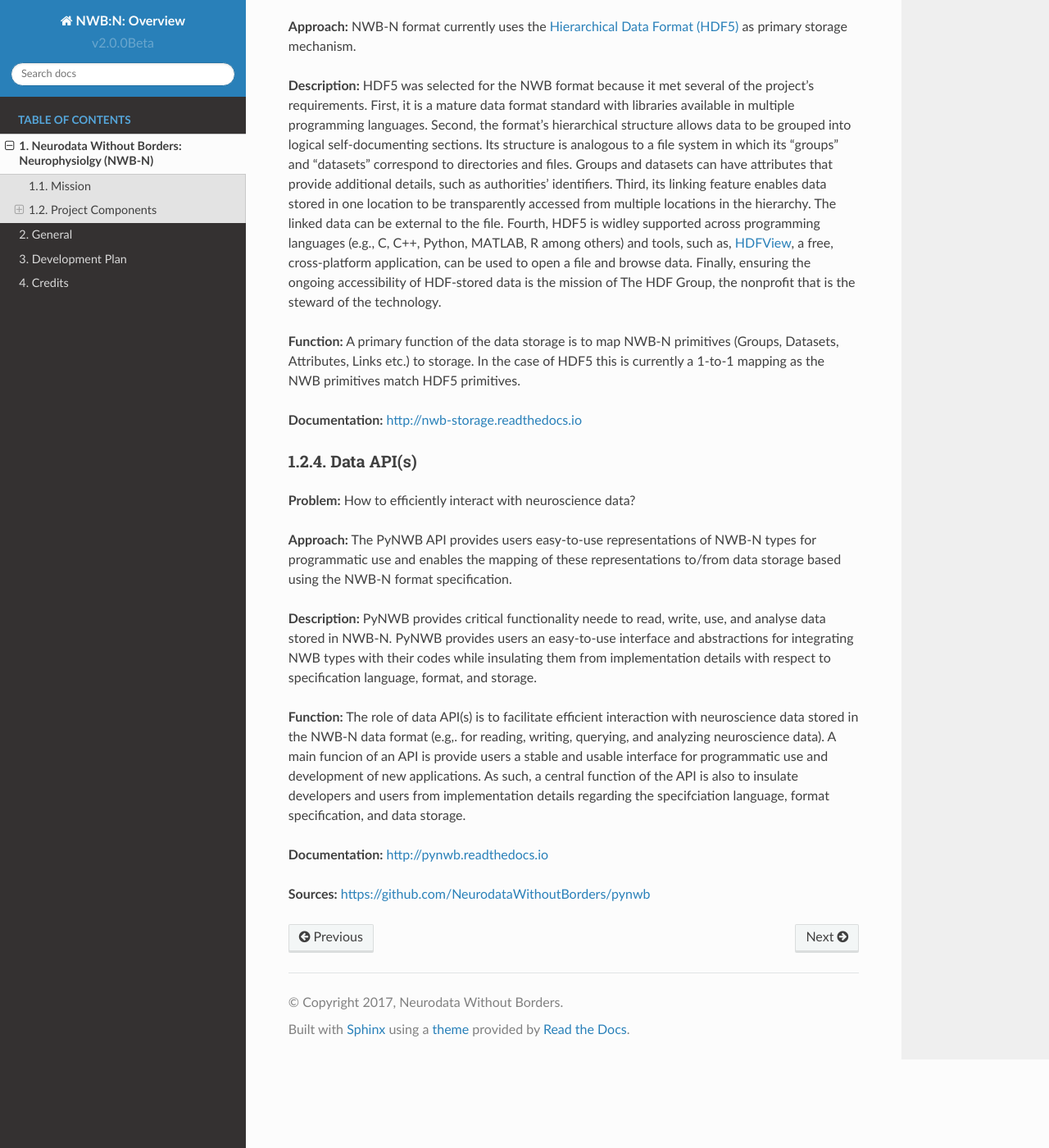
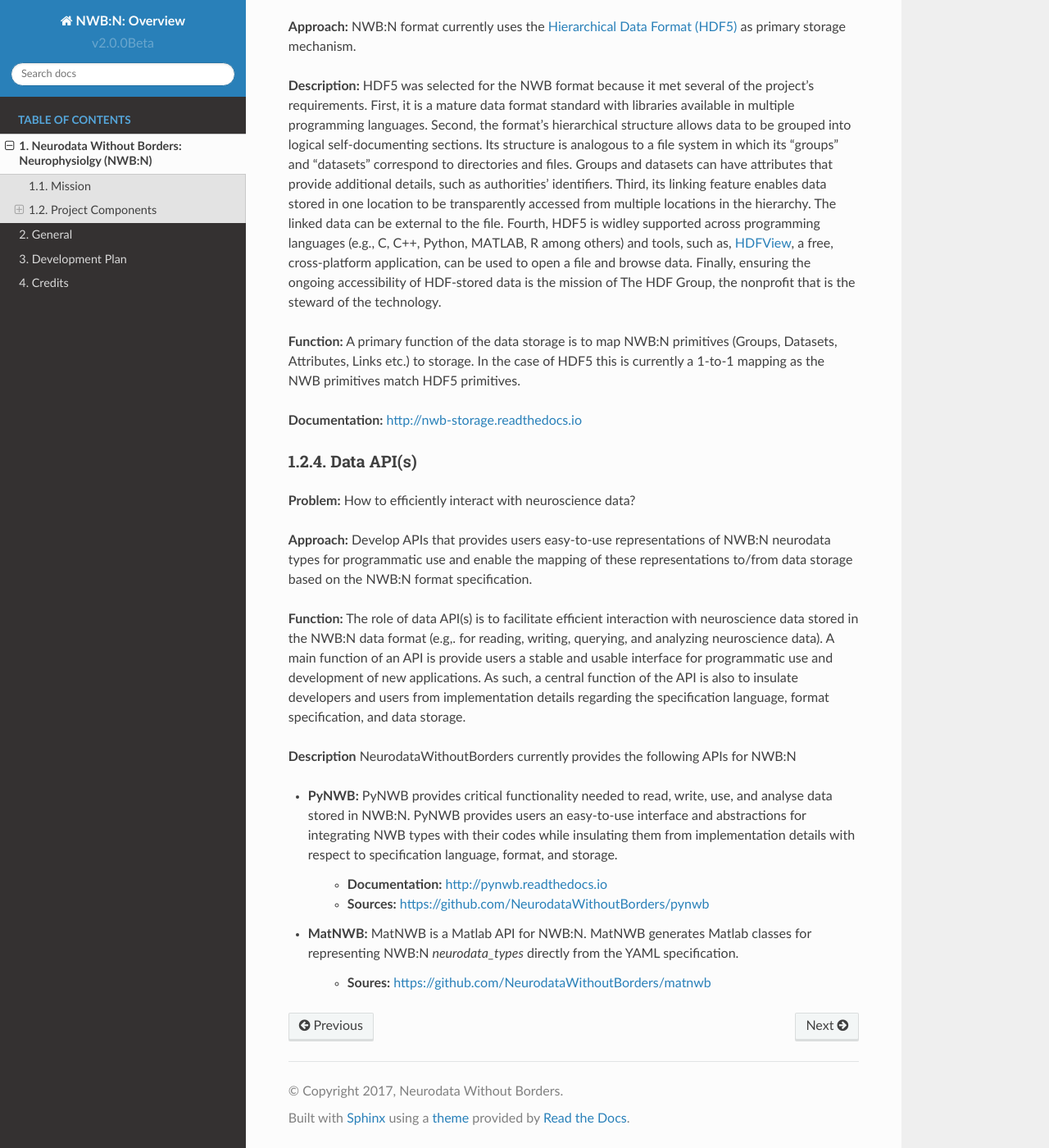
Before and after one commit to NeurodataWithoutBorders/nwb-schema, a Sphinx documentation site: the page built from docs/general/source/nwbintro.rst, in a window 1280 px wide and 1400 px high, scrolled down 2631 px. Shown: the whole window at 82% size. Built offline with Sphinx 7.4.7 and the Read the Docs theme 2.0.0, drawn with Linux system fonts in a browser that asks for light colours; some of the changed text lies outside the part shown.

Commit message:
Added links and brief description of MatNWB to the general docs. Also replaced NWB-N with NWB:N throughout.  Fix #86

```diff
--- a/docs/general/source/nwbintro.rst
+++ b/docs/general/source/nwbintro.rst
@@ -1,11 +1,11 @@
 *************************************************
-Neurodata Without Borders: Neurophysiolgy (NWB-N)
+Neurodata Without Borders: Neurophysiolgy (NWB:N)
 *************************************************
 
 Mission
 =======
 
-Neurodata Without Borders: Neurophysiology (NWB-N) is a project to develop a
+Neurodata Without Borders: Neurophysiology (NWB:N) is a project to develop a
 unified data format for cellular-based neurophysiology data, focused on
 the dynamics of groups of neurons measured under a large range of
 experimental conditions. Participating labs provided use cases and
@@ -38,11 +38,11 @@ Project Components
    :scale: 65 %
    :alt: Components of NWB:Neurophysiology
 
-   Main components of NWB-N
+   Main components of NWB:N
 
 
 :numref:`fig-project-components` provides a high-level overview of the main
-components of NWB-N. The following subsection provide a high-level overview of the
+components of NWB:N. The following subsection provide a high-level overview of the
 problem, approach, description, and function of these components. Further details
 about the specific components are provided in the corresponding documentations.
 
@@ -52,7 +52,7 @@ Specification Language
 **Problem:** How to formally define neuroscience data standards?
 
 **Approach:** In order to support the formal and verifiable specification of neurodata
-file formats, NWB-N defines and uses the NWB specification
+file formats, NWB:N defines and uses the NWB specification
 language.
 
 **Description:** The specification language is
@@ -76,7 +76,7 @@ Groups (similar to Folders), Datasets (n-D Arrays), Attributes (Metadata objects
 and Links (links to Groups and Datasets).
 
 **Description:** The NWB format standard is governed by a formal format specification,
-the NWB-N schema that is formally specified using the NWB specification language.
+the NWB:N schema that is formally specified using the NWB specification language.
 A new schema file will be published for each revision of the NWB format
 standard. Developers can use the schema to validate NWB files or create
 advanced APIs for NWB data.
@@ -97,7 +97,7 @@ Data Storage
 
 **Problem:** How to store large collections of neuroscience data?
 
-**Approach:** NWB-N format currently uses the `Hierarchical Data Format (HDF5) <https://www.hdfgroup.org/HDF5/>`_
+**Approach:** NWB:N format currently uses the `Hierarchical Data Format (HDF5) <https://www.hdfgroup.org/HDF5/>`_
 as primary storage mechanism.
 
 **Description:** HDF5 was selected for the NWB format because it met several of the project's
@@ -119,7 +119,7 @@ mission of The HDF Group, the nonprofit that is the steward of the
 technology.
 
 **Function:** A primary function of the data storage is to map
-NWB-N primitives (Groups, Datasets, Attributes, Links etc.) to storage.
+NWB:N primitives (Groups, Datasets, Attributes, Links etc.) to storage.
 In the case of HDF5 this is currently a 1-to-1 mapping as the NWB
 primitives match HDF5 primitives.
 
@@ -131,24 +131,30 @@ Data API(s)
 
 **Problem:** How to efficiently interact with neuroscience data?
 
-**Approach:** The PyNWB API provides users easy-to-use representations of
-NWB-N types for programmatic use and enables the mapping of these representations
-to/from data storage based using the NWB-N format specification.
-
-**Description:** PyNWB provides critical functionality neede to read, write, use, and
-analyse data stored in NWB-N. PyNWB provides users an easy-to-use interface and abstractions
-for integrating NWB types with their codes while insulating them from implementation
-details with respect to specification language, format, and storage.
+**Approach:** Develop APIs that provides users easy-to-use representations of
+NWB:N neurodata types for programmatic use and enable the mapping of these representations
+to/from data storage based on the NWB:N format specification.
 
 **Function:** The role of data API(s) is to facilitate efficient interaction
-with neuroscience data stored in the NWB-N data format
+with neuroscience data stored in the NWB:N data format
 (e.g,. for reading, writing, querying, and analyzing neuroscience data).
-A main funcion of an API is provide users a stable and usable interface
+A main function of an API is provide users a stable and usable interface
 for programmatic use and development of new applications. As such, a
 central function of the API is also to insulate developers and users from
-implementation details regarding the specifciation language, format specification,
+implementation details regarding the specification language, format specification,
 and data storage.
 
-**Documentation:** http://pynwb.readthedocs.io
+**Description** NeurodataWithoutBorders currently provides the following APIs for NWB:N
 
-**Sources:** https://github.com/NeurodataWithoutBorders/pynwb
+* **PyNWB:** PyNWB provides critical functionality needed to read, write, use, and
+  analyse data stored in NWB:N. PyNWB provides users an easy-to-use interface and abstractions
+  for integrating NWB types with their codes while insulating them from implementation
+  details with respect to specification language, format, and storage.
+
+   * **Documentation:** http://pynwb.readthedocs.io
+   * **Sources:** https://github.com/NeurodataWithoutBorders/pynwb
+
+* **MatNWB:** MatNWB is a Matlab API for NWB:N. MatNWB generates Matlab classes for
+  representing NWB:N *neurodata_types* directly from the YAML specification.
+
+   * **Soures:** https://github.com/NeurodataWithoutBorders/matnwb
```
Also changed, not shown: docs/general/source/general.rst (+6 -2 lines), docs/general/source/index.rst (+6 -2 lines).
